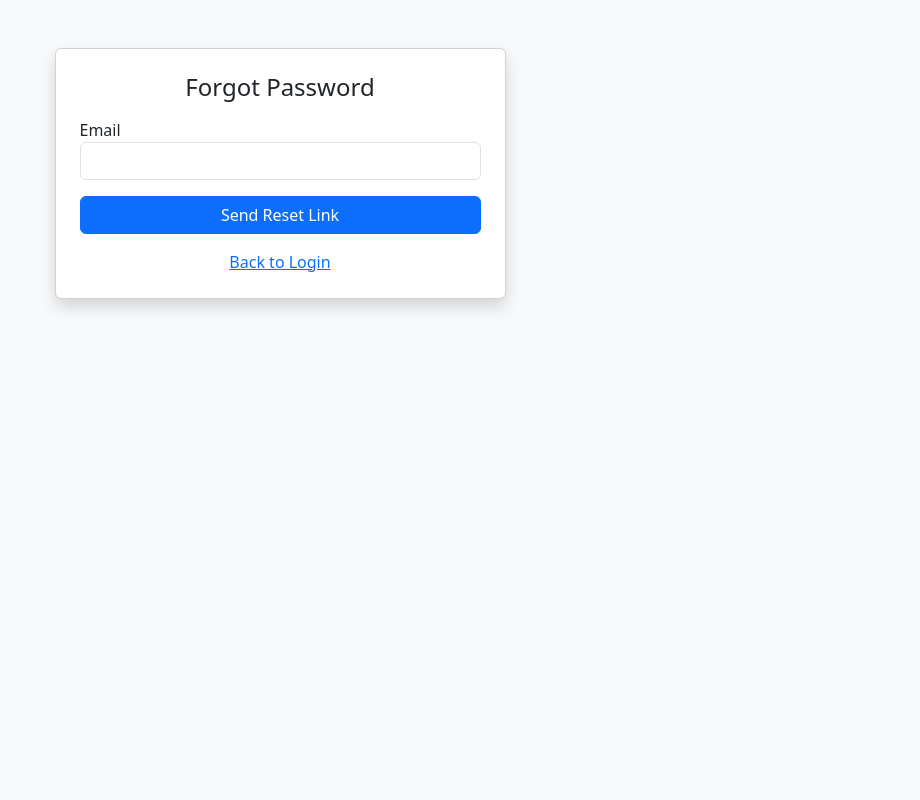
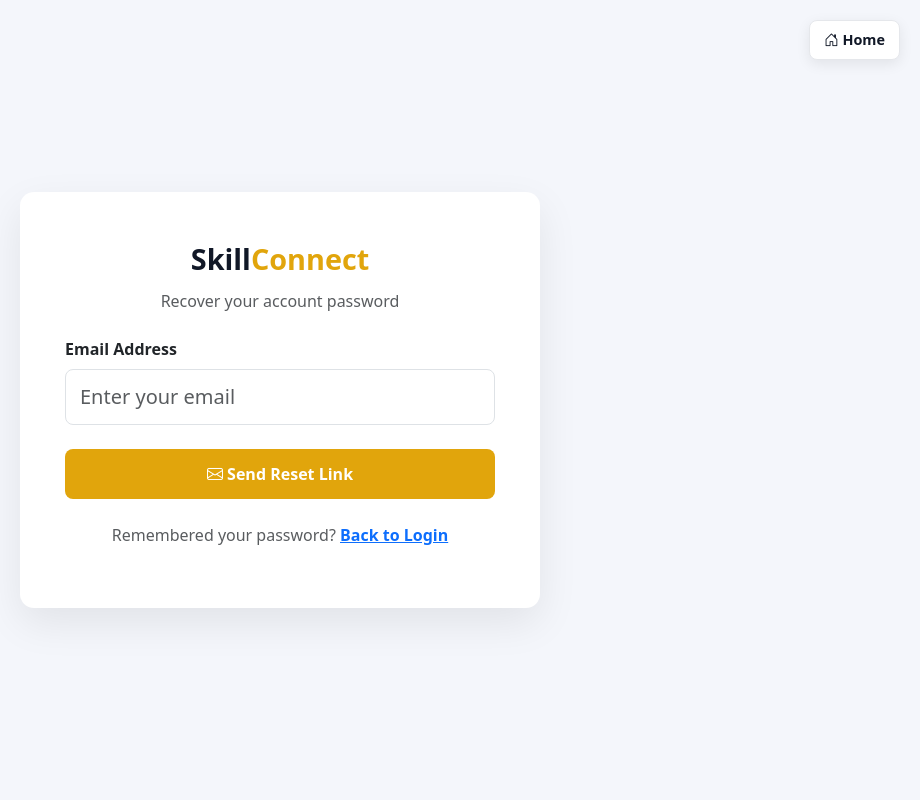
Before and after one commit to Harika67-coder285/proj-infosys, a Django app: page /forgot-password/ in a window 1280 px wide. Shown: the whole page, without its empty margins (360-1280 px from the left). Run offline with Django 5.2, Linux system fonts and the light colour scheme; some libraries are stand-ins or nearby versions.

Commit message:
Update forgot_password.html

```diff
--- a/templates/forgot_password.html
+++ b/templates/forgot_password.html
@@ -1,40 +1,128 @@
+{% load static %}
 <!DOCTYPE html>
-<html>
+<html lang="en">
 <head>
-<title>Forgot Password</title>
-<link href="https://cdn.jsdelivr.net/npm/bootstrap@5.3.2/dist/css/bootstrap.min.css" rel="stylesheet">
+<meta charset="UTF-8">
+<title>Forgot Password | SkillConnect</title>
+<meta name="viewport" content="width=device-width, initial-scale=1">
+
+<link href="{% static 'vendor/bootstrap/css/bootstrap.min.css' %}" rel="stylesheet">
+<link href="{% static 'vendor/bootstrap-icons/bootstrap-icons.css' %}" rel="stylesheet">
+
+<style>
+body {
+  background: #f4f6fb;
+  min-height: 100vh;
+  display: flex;
+  align-items: center;
+  justify-content: center;
+  font-family: system-ui, sans-serif;
+}
+
+/* Card */
+.forgot-box {
+  width: 100%;
+  max-width: 520px;
+
+  background: #fff;
+  padding: 45px;
+  border-radius: 14px;
+  box-shadow: 0 15px 40px rgba(0,0,0,0.08);
+}
+
+/* Brand */
+.brand {
+  font-size: 1.8rem;
+  font-weight: 700;
+  color: #111827;
+}
+.brand span {
+  color: rgb(225,165,12);
+}
+
+/* Inputs */
+.form-control {
+  padding: 12px 14px;
+  border-radius: 8px;
+}
+
+/* Button */
+.btn-reset {
+  background: rgb(225,165,12);
+  color: #fff;
+  font-weight: 600;
+  border-radius: 8px;
+  padding: 12px;
+}
+.btn-reset:hover {
+  background: rgb(205,145,5);
+}
+
+/* Home */
+.home-btn {
+  position: fixed;
+  top: 20px;
+  right: 20px;
+  background: #ffffff;
+  color: #111827;
+  border: 1px solid #e5e7eb;
+  padding: 8px 14px;
+  border-radius: 8px;
+  font-weight: 600;
+  font-size: 0.9rem;
+  text-decoration: none;
+  box-shadow: 0 4px 14px rgba(0,0,0,0.08);
+}
+.home-btn:hover {
+  background: rgb(225,165,12);
+  color: #fff;
+  border-color: rgb(225,165,12);
+}
+</style>
 </head>
-<body class="bg-light">
 
-<div class="container mt-5">
-  <div class="row justify-content-center">
-    <div class="col-md-5">
-      <div class="card shadow p-4">
-        <h4 class="text-center mb-3">Forgot Password</h4>
+<body>
+
+<a href="{% url 'home' %}" class="home-btn">
+  <i class="bi bi-house-door"></i> Home
+</a>
+
+<div class="forgot-box">
+
+  <div class="text-center mb-4">
+    <div class="brand">Skill<span>Connect</span></div>
+    <p class="text-muted mt-2">Recover your account password</p>
+  </div>
 
   {% if error %}
     <div class="alert alert-danger">{{ error }}</div>
   {% endif %}
+
   {% if success %}
     <div class="alert alert-success">{{ success }}</div>
   {% endif %}
 
   <form method="POST">
     {% csrf_token %}
-          <div class="mb-3">
-            <label>Email</label>
-            <input type="email" name="email" class="form-control" required>
+
+    <div class="mb-4">
+      <label class="form-label fw-semibold">Email Address</label>
+      <input type="email" name="email" class="form-control form-control-lg" placeholder="Enter your email" required>
     </div>
-          <button class="btn btn-primary w-100">Send Reset Link</button>
+
+    <button class="btn btn-reset w-100">
+      <i class="bi bi-envelope"></i> Send Reset Link
+    </button>
+
+    <p class="text-center mt-4 text-muted">
+      Remembered your password?
+      <a href="{% url 'login_page' %}" class="fw-semibold">Back to Login</a>
+    </p>
+
   </form>
+</div>
 
-        <div class="text-center mt-3">
-          <a href="{% url 'login_page' %}">Back to Login</a>
-        </div>
-      </div>
-    </div>
-  </div>
-</div>
+<script src="{% static 'vendor/bootstrap/js/bootstrap.bundle.min.js' %}"></script>
 
 </body>
 </html>
```
Lines whose indentation alone changed are shown as unchanged.
